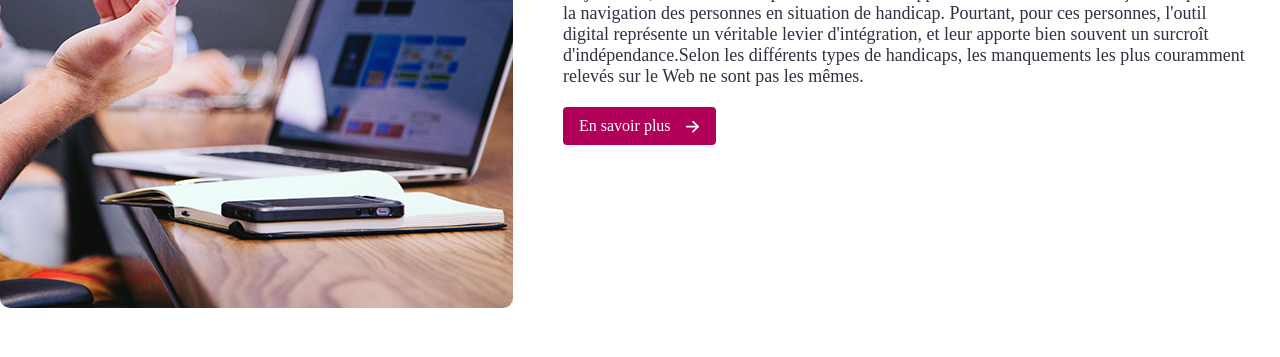
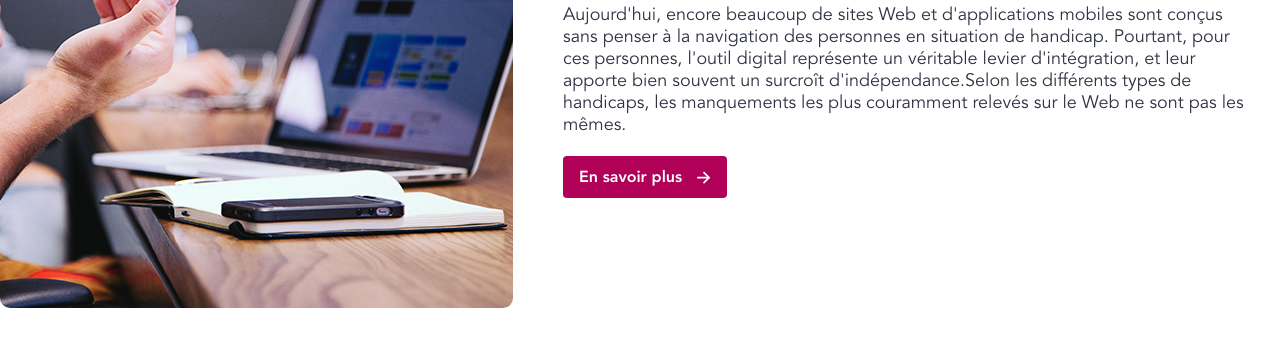
Before and after one commit to Ipedis-technicalTeam/WC-Demo, a website built with webpack: page src/index.html in a window 1280 px wide. Shown: the part 255-612 px from the top of the page. Built offline with nearby package versions, Linux system fonts and the light colour scheme; what @andreasremdt/simple-translator would draw is missing.

Commit message:
Added Fonts

```diff
--- a/src/assets/sass/index.scss
+++ b/src/assets/sass/index.scss
@@ -1,6 +1,34 @@
 // @use "layout";
 // @use "helpers";
 // @use "components";
+
+@font-face {
+  font-family: "Avenir";
+  src: url("../fonts/Avenir.woff") format("woff");
+  font-weight: normal;
+  font-style: normal;
+}
+
+@font-face {
+  font-family: "Avenir-Book";
+  src: url("../fonts/Avenir-Book.woff") format("woff");
+  font-weight: normal;
+  font-style: normal;
+}
+
+@font-face {
+  font-family: "Avenir-Medium";
+  src: url("../fonts/Avenir-Medium.woff") format("woff");
+  font-weight: normal;
+  font-style: normal;
+}
+
+@font-face {
+  font-family: "Avenir-Heavy";
+  src: url("../fonts/Avenir-Heavy.woff") format("woff");
+  font-weight: normal;
+  font-style: normal;
+}
 
 * {
   box-sizing: border-box;
```
Also changed, not shown: dist/EN/assets/fonts/Avenir-Book.woff (added), dist/EN/assets/fonts/Avenir-Heavy.woff (added), dist/EN/assets/fonts/Avenir-Medium.woff (added), dist/EN/assets/fonts/Avenir.woff (added), dist/EN/index.html, dist/FR/assets/fonts/Avenir-Book.woff (added), dist/FR/assets/fonts/Avenir-Heavy.woff (added), dist/FR/assets/fonts/Avenir-Medium.woff (added), dist/FR/assets/fonts/Avenir.woff (added), dist/FR/index.html, 4 other files.
